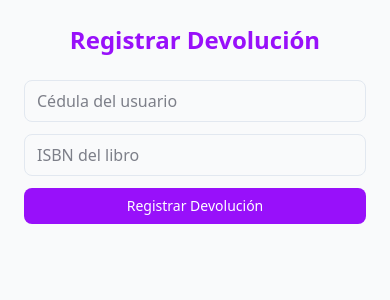
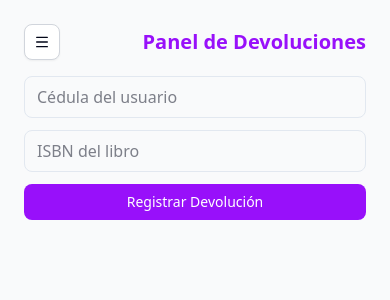
Before and after one commit to Mista299/Bibliosoft, a React (Vite) app in the folder frontend/: page /admin/returns in a window 390 px wide. Shown: the top 300 px of the page. Built offline with nearby package versions, Linux system fonts and the light colour scheme.

Commit message:
burguer menu AdminReturns

```diff
--- a/frontend/src/pages/AdminReturns/index.jsx
+++ b/frontend/src/pages/AdminReturns/index.jsx
@@ -1,5 +1,5 @@
 import { useState } from "react";
-import { User, Book, ClipboardList, RotateCcw } from "lucide-react";
+import { Menu, User, Book, ClipboardList, RotateCcw } from "lucide-react";
 import { Button } from "@/components/ui/button";
 import Sidebar from "@/components/Sidebar";
 import AlertBox from "@/components/ui/AlertBox";
@@ -31,7 +31,6 @@ export default function AdminReturns() {
       const res = await returnBook(id, isbn);
       setAlert({ type: "success", message: res.message || "Devolución registrada" });
 
-      // actualiza lista de préstamos del usuario
       const userBooks = await fetchBorrowedBooks(id);
       setBorrowedBooks(userBooks.borrowedBooks);
       setId("");
@@ -68,7 +67,23 @@ export default function AdminReturns() {
 
       {/* Contenido principal */}
       <div className="flex-1 p-6 bg-gray-50 min-h-screen flex flex-col items-center">
-        <h2 className="text-2xl font-semibold mb-6 text-[#9810FA]">Registrar Devolución</h2>
+        {/* Botón para abrir el menú en móvil */}
+        <div className="w-full flex items-center justify-between mb-4 md:hidden">
+          <Button
+            variant="outline"
+            size="icon"
+            onClick={() => setSidebarOpen(true)}
+            className="border border-gray-300"
+          >
+            <Menu className="w-5 h-5" />
+          </Button>
+          <h2 className="text-xl font-semibold text-[#9810FA]">Panel de Devoluciones</h2>
+        </div>
+
+        {/* Título desktop */}
+        <h2 className="hidden md:block text-2xl font-semibold mb-6 text-[#9810FA]">
+          Registrar Devolución
+        </h2>
 
         {alert && (
           <div className="mb-4 w-full max-w-2xl">
@@ -101,10 +116,10 @@ export default function AdminReturns() {
           </Button>
         </div>
 
-        {/* Tabla o cards */}
+        {/* Tabla / Cards */}
         {borrowedBooks.length > 0 && (
           <div className="w-full max-w-5xl">
-            {/* ===== TABLE (Desktop) ===== */}
+            {/* Tabla desktop */}
             <div className="hidden sm:block overflow-x-auto rounded-lg shadow-md">
               <table className="min-w-full bg-white border border-gray-200 text-sm">
                 <thead className="bg-gray-100 text-gray-700 uppercase">
@@ -138,9 +153,7 @@ export default function AdminReturns() {
                       </td>
                       <td
                         className={`px-4 py-2 border font-semibold text-center ${
-                          book.status === "activo"
-                            ? "text-green-600"
-                            : "text-purple-700"
+                          book.status === "activo" ? "text-green-600" : "text-purple-700"
                         }`}
                       >
                         {book.status}
@@ -151,7 +164,7 @@ export default function AdminReturns() {
               </table>
             </div>
 
-            {/* ===== CARDS (Mobile) ===== */}
+            {/* Cards móvil */}
             <div className="sm:hidden space-y-4">
               {borrowedBooks.map((book) => (
                 <div
@@ -167,18 +180,14 @@ export default function AdminReturns() {
                     <strong>ISBN:</strong> {book.isbn}
                   </p>
                   <p className="text-sm text-gray-600">
-                    <strong>Préstamo:</strong>{" "}
-                    {new Date(book.borrowedDate).toLocaleDateString()}
+                    <strong>Préstamo:</strong> {new Date(book.borrowedDate).toLocaleDateString()}
                   </p>
                   <p className="text-sm text-gray-600">
-                    <strong>Devolución:</strong>{" "}
-                    {new Date(book.returnDate).toLocaleDateString()}
+                    <strong>Devolución:</strong> {new Date(book.returnDate).toLocaleDateString()}
                   </p>
                   <p
                     className={`mt-2 text-sm font-semibold ${
-                      book.status === "activo"
-                        ? "text-green-600"
-                        : "text-purple-700"
+                      book.status === "activo" ? "text-green-600" : "text-purple-700"
                     }`}
                   >
                     Estado: {book.status}
```
